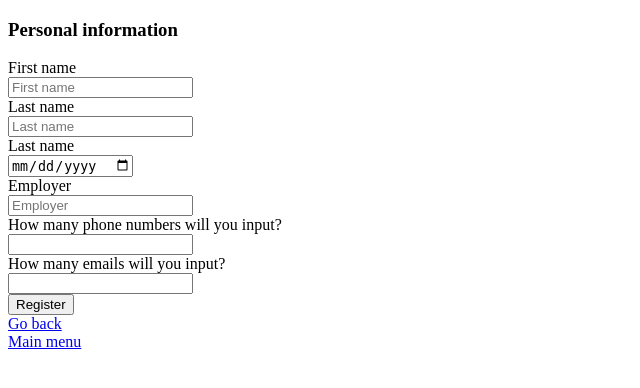
After one commit to zl3466/Database3083-Flight-System, a Flask app: template nabillcode/templates/staff_personal_info.html in a window 1280 px wide. The commit adds this page. Shown: the top 388 px of the page, without its empty margins (0-640 px from the left). Run offline with Flask 2, Linux system fonts and the light colour scheme; the template is opened without the code that fills it, so the values that code supplies are empty.

Commit message:
cleaning

```diff
--- a/nabillcode/templates/cust_personal_info.html
+++ b/nabillcode/templates/cust_personal_info.html
@@ -12,7 +12,6 @@
 <form action="/cust_personal_info" method="POST">
         <label for="name"> Name  </label></br>
         <input type="text" name = "name" placeholder="Name" required/></br>
-    <p>
     <p>Address</p>
         <label for="building_number"> Building Number </label></br>
         <input type="text" name = "building_number" placeholder="Building Number" required/></br>
@@ -25,8 +24,7 @@
         <label for="phone_number"> Phone Number </label></br>
         <input type="int" name = "phone_number" placeholder="phone number" required/></br>
 
-    <p>
-    <p>Passport Information</p>
+    <p>Passport Information</p>>
         <label for="passport_number"> Passport Number </label></br>
         <input type="text" name = "passport_number" placeholder="passport number" required/></br>
         <label for="passport_country"> Country </label></br>
@@ -38,7 +36,7 @@
     <label for="date_of_birth"> Date of birth </label></br>
     <input type="date" name = "date_of_birth" placeholder="Date of birth" required/></br>
 
-    <input type="submit" value = Register />
+    <input type="submit" value = Submit />
 </form>
 <a href = '/login'>Go back</a><br>
 <a href = '/'>Main menu</a>
--- /dev/null
+++ b/nabillcode/templates/staff_personal_info.html
@@ -0,0 +1,29 @@
+<!DOCTYPE html>
+<html lang="en">
+<head>
+    <meta charset="UTF-8">
+    <meta http-equiv="X-UA-Compatible" content="IE=edge">
+    <meta name="viewport" content="width=device-width, initial-scale=1.0">
+    <title>Personal info</title>
+</head>
+<body>
+    <h3>Personal information</h3>
+    <form action="/staff_personal_info" method = "POST">
+        <label for="first_name"> First name  </label></br>
+        <input type="text" name = "first_name" placeholder="First name" required/></br>
+        <label for="last_name"> Last name  </label></br>
+        <input type="text" name = "last_name" placeholder="Last name" required/></br>
+        <label for="date_of_birth"> Last name  </label></br>
+        <input type="date" name = "date_of_birth" required/></br>
+        <label for="airline_name"> Employer  </label></br>
+        <input type="text" name = "airline_name" placeholder="Employer" required/></br>
+        <label for="phones"> How many phone numbers will you input?  </label></br>
+        <input type="number" name = "phones" required/></br>
+        <label for="email"> How many emails will you input?  </label></br>
+        <input type="number" name = "email" required min=1/></br>
+        <input type="submit" value = Register><br>
+    </form>
+    <a href = '/register'>Go back</a><br>
+    <a href = '/'>Main menu</a>
+</body>
+</html>
--- a/nabillcode/templates/staff_register.html
+++ b/nabillcode/templates/staff_register.html
@@ -12,12 +12,12 @@
         <input type="text" name="username"required><br>
         <label for="password">Password:</label><br>
         <input type="password" name="password" required><br>
-        <input type="submit" value = Register><br>
+        <input type="submit" value = Submit><br>
         {% if error %}
         <p class="error"><strong>Error:</strong>{{error}}</p>
     {% endif %}
     </form>
-    <a href = '/register'>Go back</a>
+    <a href = '/register'>Go back</a><br>
     <a href = '/'>Main menu</a>
 </body>
 </html>
```
Also changed, not shown: nabillcode/init.py (+8 -1 lines).
